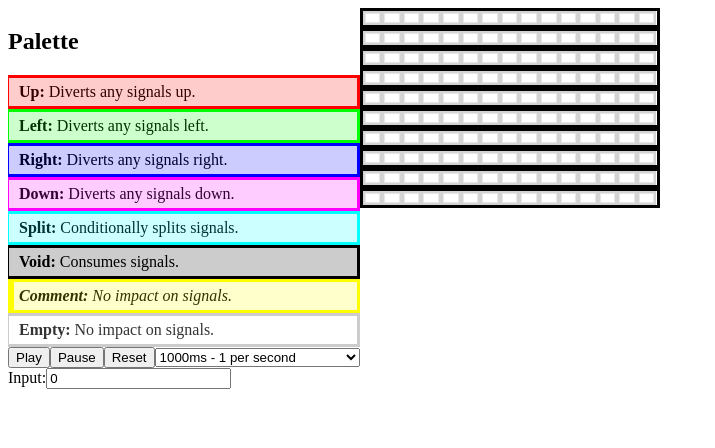
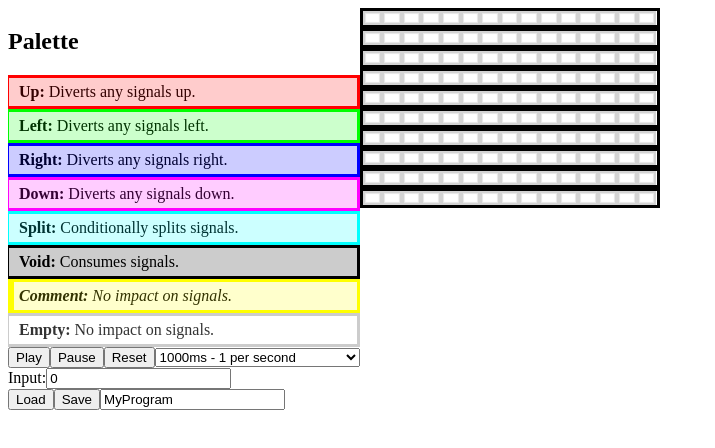
Before and after one commit to bencoveney/BMProg, a React app: page / in a window 1280 px wide. Shown: the top 448 px of the page, without its empty margins (0-715 px from the left). Built offline with nearby package versions, Linux system fonts and the light colour scheme.

Commit message:
added naive load/save

```diff
--- /dev/null
+++ b/src/bmprog/json/exportJson.ts
@@ -0,0 +1,33 @@
+import { Program } from "../program";
+import { InstructionPosition, JsonFormat } from "./jsonFormat";
+
+export const exportJson = (program: Program): JsonFormat => ({
+  columns: program.instructions[0].length,
+  instructions: program.instructions.reduce(
+    (instructions, row, rowIndex) => {
+      return instructions.concat(row.reduce(
+        (rowInstructions, instruction, columnIndex) => {
+          switch (instruction.name) {
+            case "Up":
+            case "Left":
+            case "Right":
+            case "Down":
+            case "Split":
+            case "Void":
+            case "Comment":
+              return rowInstructions.concat({
+                column: columnIndex,
+                instruction: instruction.name,
+                row: rowIndex,
+              });
+            default:
+              return rowInstructions;
+          }
+        },
+        [] as InstructionPosition[],
+      ));
+    },
+    [] as InstructionPosition[],
+  ),
+  rows: program.instructions.length,
+});
--- /dev/null
+++ b/src/bmprog/json/importJson.ts
@@ -0,0 +1,38 @@
+import * as Instruction from "../instruction";
+
+import { initialize2d } from "../../utility/array";
+import { Program } from "../program";
+import { InstructionPosition, JsonFormat } from "./jsonFormat";
+
+export const importJson = (json: JsonFormat): Program => ({
+  instructions: initialize2d(
+    json.rows,
+    json.columns,
+    (rowIndex, columnIndex) => {
+      const instruction = json.instructions.find(
+        (value: InstructionPosition) => {
+          return value.column === columnIndex && value.row === rowIndex;
+        },
+      );
+      switch (instruction && instruction.instruction) {
+        case "Up":
+          return Instruction.Up;
+        case "Down":
+          return Instruction.Down;
+        case "Left":
+          return Instruction.Left;
+        case "Right":
+          return Instruction.Right;
+        case "Split":
+          return Instruction.Split;
+        case "Void":
+          return Instruction.Void;
+        case "Comment":
+          return Instruction.Comment;
+        default:
+          return Instruction.Empty;
+      }
+    },
+  ),
+  signals: [],
+});
--- /dev/null
+++ b/src/bmprog/json/jsonFormat.ts
@@ -0,0 +1,17 @@
+import { Instruction } from "../instruction";
+
+export interface InstructionPosition {
+  row: number;
+  column: number;
+  instruction: string;
+}
+
+export interface JsonFormat {
+  rows: number;
+  columns: number;
+  instructions: InstructionPosition[];
+}
+
+export interface NamedJsonFormat extends JsonFormat {
+  name: string;
+}
--- /dev/null
+++ b/src/components/api/api.tsx
@@ -0,0 +1,38 @@
+import * as React from "react";
+
+import { Program } from "../../bmprog/program";
+import { Load } from "./load";
+import { Name } from "./name";
+import { Save } from "./save";
+
+interface ApiProps {
+  name: string;
+  program: Program;
+  id: number | undefined;
+  setName: (name: string) => void;
+  setProgram: (id: number, program: Program) => void;
+  setId: (id: number) => void;
+}
+
+export const Api: React.StatelessComponent<ApiProps> = (
+  props: ApiProps,
+) => (
+  <div>
+    <Load
+      name={props.name}
+      id={props.id}
+      loaded={props.setProgram}
+    />
+    <Save
+      name={props.name}
+      id={props.id}
+      program={props.program}
+      setId={props.setId}
+    />
+    <Name
+      name={props.name}
+      set={props.setName}
+      id={props.id}
+    />
+  </div>
+);
--- /dev/null
+++ b/src/components/api/load.tsx
@@ -0,0 +1,50 @@
+import * as React from "react";
+
+import { importJson } from "../../bmprog/json/importJson";
+import { NamedJsonFormat } from "../../bmprog/json/jsonFormat";
+import { Program } from "../../bmprog/program";
+
+type Response = NamedJsonFormat & { id: number };
+
+const loadRequest = (
+  name: string,
+  id: number | undefined,
+  loaded: (json: Response) => void,
+) => {
+  const request = new XMLHttpRequest();
+  if (id !== undefined) {
+    request.open("GET", `http://localhost:3001/programs/${id}`);
+    request.onload = () => loaded(
+      JSON.parse(request.responseText),
+    );
+  } else {
+    request.open("GET", `http://localhost:3001/programs?name=${name}`);
+    request.onload = () => loaded(
+      JSON.parse(request.responseText)[0],
+    );
+  }
+  request.send();
+};
+
+interface LoadProps {
+  name: string;
+  id: number | undefined;
+  loaded: (id: number, program: Program) => void;
+}
+
+export const Load: React.StatelessComponent<LoadProps> = (
+  props: LoadProps,
+) => {
+  const clickHandler = () => loadRequest(
+    props.name,
+    props.id,
+    ({id, ...json}: Response) => {
+      props.loaded(id, importJson(json));
+    },
+  );
+  return (
+    <button onClick={clickHandler}>
+      Load
+    </button>
+  );
+};
--- /dev/null
+++ b/src/components/api/name.tsx
@@ -0,0 +1,31 @@
+import * as React from "react";
+
+interface NameProps {
+  name: string;
+  id?: number;
+  set: (name: string) => void;
+}
+
+const nonAlphanumeric = /[^a-z0-9]/ig;
+
+export const Name: React.StatelessComponent<NameProps> = (
+  props: NameProps,
+) => {
+  const changeHandler: React.ChangeEventHandler<any> = (
+    event: React.ChangeEvent<any>,
+  ) => {
+    const rawValue: string = event.target.value;
+    const cleanValue = rawValue.replace(nonAlphanumeric, "");
+    props.set(cleanValue);
+  };
+  const identifier = props.id ? `Program #${props.id} ` : "";
+  return (
+    <label>
+      {identifier}
+      <input
+        onChange={changeHandler}
+        value={props.name}
+      />
+    </label>
+  );
+};
--- /dev/null
+++ b/src/components/api/save.tsx
@@ -0,0 +1,48 @@
+import * as React from "react";
+
+import { exportJson } from "../../bmprog/json/exportJson";
+import { JsonFormat, NamedJsonFormat } from "../../bmprog/json/jsonFormat";
+import { Program } from "../../bmprog/program";
+
+export const saveRequest = (
+  json: NamedJsonFormat,
+  id: number | undefined,
+  saved: (id: number) => void,
+) => {
+  const request = new XMLHttpRequest();
+  if (id !== undefined) {
+    request.open("PUT", `http://localhost:3001/programs/${id}`);
+  } else {
+    request.open("POST", "http://localhost:3001/programs");
+  }
+  request.setRequestHeader("Content-Type", "application/json");
+  request.onload = () => {
+    saved(JSON.parse(request.responseText).id);
+  };
+  request.send(JSON.stringify({ name: json.name, ...json }));
+};
+
+interface SaveProps {
+  name: string;
+  id: number | undefined;
+  program: Program;
+  setId: (id: number) => void;
+}
+
+export const Save: React.StatelessComponent<SaveProps> = (
+  props: SaveProps,
+) => {
+  const clickHandler = () => saveRequest(
+    {
+      name: props.name,
+      ...exportJson(props.program),
+    },
+    props.id,
+    props.setId,
+  );
+  return (
+    <button onClick={clickHandler}>
+      Save
+    </button>
+  );
+};
--- a/src/components/playground/playground.tsx
+++ b/src/components/playground/playground.tsx
@@ -4,6 +4,7 @@ import * as ArrayUtility from "../../utility/array";
 
 import { Empty, Instruction } from "../../bmprog/instruction";
 import { Program } from "../../bmprog/program";
+import { Api } from "../api/api";
 import { Controls } from "../controls/controls";
 import { Display } from "../display/display";
 import { Io, IoProps } from "../io/io";
@@ -23,6 +24,8 @@ interface PlaygroundState extends Program {
   interval: number;
   pen: Instruction;
   output: string[];
+  name: string;
+  id?: number;
 }
 
 export class Playground extends React.Component<
@@ -36,6 +39,7 @@ export class Playground extends React.Component<
     this.state = {
       input: 0,
       interval: 1000,
+      name: "MyProgram",
       output: [],
       pen: props.initialPen,
       ...Interpreter.createProgram(props.rows, props.columns),
@@ -74,6 +78,14 @@ export class Playground extends React.Component<
             setInput={bind(this.setInput)}
             output={this.state.output}
           />
+          <Api
+            name={this.state.name}
+            program={this.state}
+            id={this.state.id}
+            setName={bind(this.setName)}
+            setProgram={bind(this.setProgram)}
+            setId={bind(this.setId)}
+          />
         </SplitLayout>
       </div>
     );
@@ -98,6 +110,18 @@ export class Playground extends React.Component<
 
   private addOutput(message: string): void {
     this.setState({ output: this.state.output.concat(message) });
+  }
+
+  private setProgram(id: number, program: Program): void {
+    this.setState({ id, ...program });
+  }
+
+  private setName(name: string): void {
+    this.setState({ name });
+  }
+
+  private setId(id: number): void {
+    this.setState({ id });
   }
 
   private setSpeed(milliseconds: number) {
--- a/webpack.dev.ts
+++ b/webpack.dev.ts
@@ -24,6 +24,7 @@ faviconOptions.icons = {
 const configuration: Webpack.Configuration = {
   devServer: {
     open: true,
+    port: 3000,
     stats: "minimal",
   },
   devtool: "source-map",
```
Also changed, not shown: package.json (+7 -3 lines), 6 other files (tests, documents, lock files or other folders).
